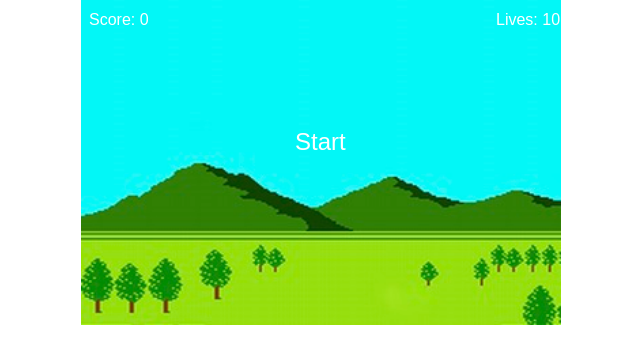
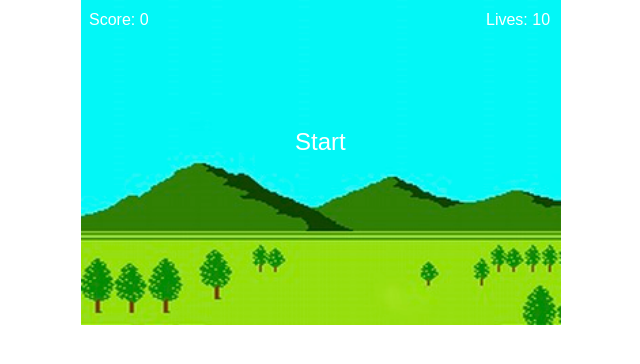
Before and after one commit to mbelgrader/ClayShooting, a plain HTML site: page index.html in a window 1280 px wide. Shown: the full height of the page, 319-959 px from the left. Drawn offline with Linux system fonts and the light colour scheme.

Commit message:
Add padding to lives

```diff
--- a/index.html
+++ b/index.html
@@ -158,7 +158,7 @@
    function drawLives() {
      ctx.font = "16px Arial";
      ctx.fillStyle = "white";
-     ctx.fillText("Lives: " + lives, canvas.width - 65, 25);
+     ctx.fillText("Lives: " + lives, canvas.width - 75, 25);
    }
 
 
```
